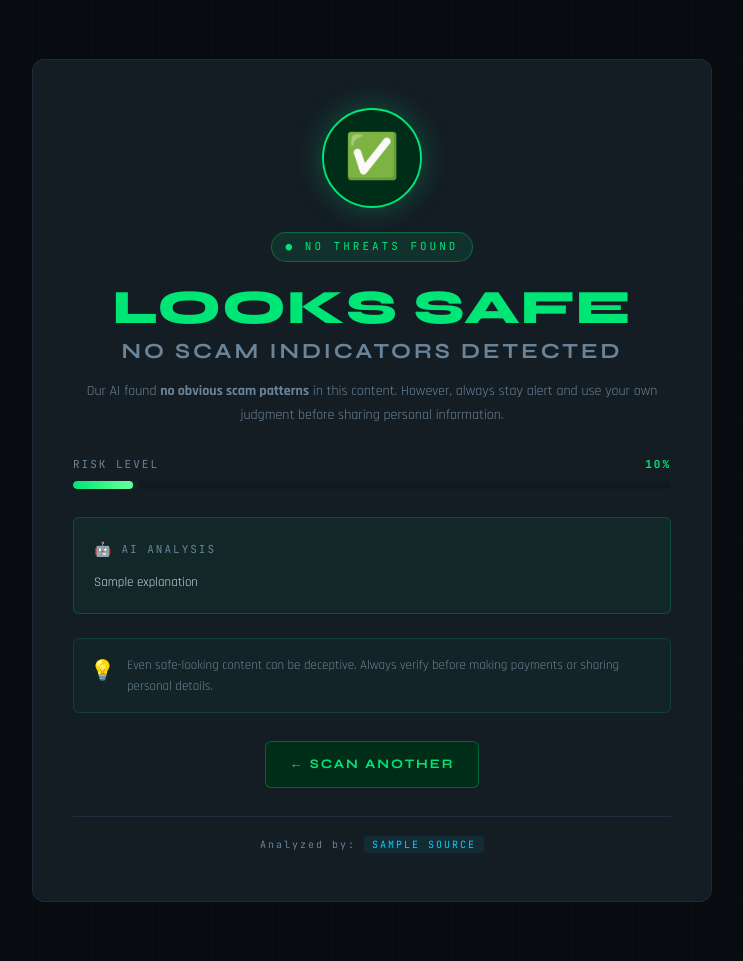
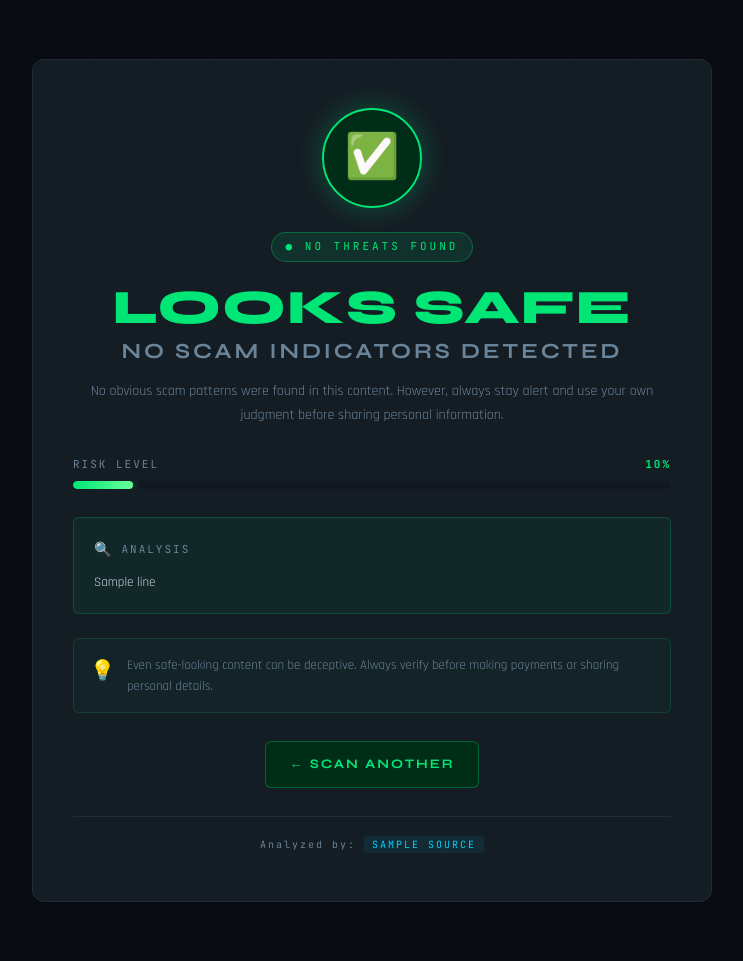
Before and after one commit to gouravgangwardev/Scam_Sense, a Flask app: template templates/result.html in a window 1280 px wide. Shown: the part 65-1026 px from the top of the page, without its empty margins (268-1011 px from the left). Run offline with Flask 3, Linux system fonts and the light colour scheme; the template is opened without the code that fills it: most values are stand-ins (such as "Sample title", 1, 10 or a date in 2020); parts of the project's set-up code (start-up, migrations or seed data) failed here and were passed over.

Commit message:
Update result.html

```diff
--- a/templates/result.html
+++ b/templates/result.html
@@ -8,21 +8,18 @@
 
 <div class="result-page result-{{ result.risk_level | lower }}">
 
-
   <div class="result-bg-fx"></div>
 
   <div class="result-container">
 
-
+    <!-- ════════════════════════════════ DANGEROUS ═══════════════════════════ -->
     {% if result.risk_level == "DANGEROUS" %}
 
     <div class="result-icon-wrap danger-pulse">
       <div class="result-icon">⛔</div>
     </div>
 
-    <div class="result-badge badge-danger">
-      ● THREAT DETECTED
-    </div>
+    <div class="result-badge badge-danger">● THREAT DETECTED</div>
 
     <h1 class="result-title danger-text">
       DANGER<br>
@@ -30,11 +27,11 @@
     </h1>
 
     <p class="result-desc">
-      Our AI has identified this as a <strong>high-risk scam attempt</strong>.
+      Our system has identified this as a <strong>high-risk scam attempt</strong>.
       Do not click any links, make any payments, or share any personal information.
     </p>
 
-
+    <!-- Risk Meter -->
     <div class="risk-meter">
       <div class="meter-label">
         <span>RISK LEVEL</span>
@@ -45,16 +42,24 @@
       </div>
     </div>
 
-
+    <!-- AI / Analysis Explanation -->
     <div class="result-explain danger-explain">
       <div class="explain-header">
-        <span class="explain-icon">🤖</span>
-        AI ANALYSIS
+        <span class="explain-icon">🔍</span>
+        ANALYSIS
       </div>
-      <p class="explain-text">{{ result.explanation }}</p>
+      <div class="explain-text">
+        {% if result.explanation is iterable and result.explanation is not string %}
+          {% for line in result.explanation %}
+            {% if line %}<p>{{ line }}</p>{% endif %}
+          {% endfor %}
+        {% else %}
+          <p>{{ result.explanation }}</p>
+        {% endif %}
+      </div>
     </div>
 
-
+    <!-- Content Preview -->
     {% if preview %}
     <div class="result-preview danger-preview">
       <div class="preview-label">⚠ SCANNED CONTENT (DO NOT ACT ON THIS)</div>
@@ -62,7 +67,7 @@
     </div>
     {% endif %}
 
-
+    <!-- Matched Patterns -->
     {% if result.matched_patterns %}
     <div class="matched-patterns">
       <div class="patterns-label">SCAM INDICATORS FOUND:</div>
@@ -74,26 +79,20 @@
     </div>
     {% endif %}
 
-
     <div class="result-actions">
-      <a href="{{ url_for('home') }}" class="result-btn btn-home-danger">
-        ← BACK TO SAFETY
-      </a>
-      <a href="{{ url_for('report_scam') }}" class="result-btn btn-report-danger">
-        📢 REPORT THIS SCAM
-      </a>
+      <a href="{{ url_for('home') }}" class="result-btn btn-home-danger">← BACK TO SAFETY</a>
+      <a href="{{ url_for('report_scam') }}" class="result-btn btn-report-danger">📢 REPORT THIS SCAM</a>
     </div>
 
 
+    <!-- ════════════════════════════════ SUSPICIOUS ══════════════════════════ -->
     {% elif result.risk_level == "SUSPICIOUS" %}
 
     <div class="result-icon-wrap warn-pulse">
       <div class="result-icon">⚠️</div>
     </div>
 
-    <div class="result-badge badge-suspicious">
-      ● SUSPICIOUS CONTENT
-    </div>
+    <div class="result-badge badge-suspicious">● SUSPICIOUS CONTENT</div>
 
     <h1 class="result-title suspicious-text">
       BE CAREFUL<br>
@@ -102,11 +101,10 @@
 
     <p class="result-desc">
       This content shows <strong>suspicious patterns</strong>.
-      It may or may not be a scam — but you should verify the source
-      before clicking any links or making payments.
+      It may or may not be a scam — verify the source before clicking links or making payments.
     </p>
 
-
+    <!-- Risk Meter -->
     <div class="risk-meter">
       <div class="meter-label">
         <span>RISK LEVEL</span>
@@ -117,15 +115,24 @@
       </div>
     </div>
 
-
+    <!-- Analysis Explanation -->
     <div class="result-explain suspicious-explain">
       <div class="explain-header">
-        <span class="explain-icon">🤖</span>
-        AI ANALYSIS
+        <span class="explain-icon">🔍</span>
+        ANALYSIS
       </div>
-      <p class="explain-text">{{ result.explanation }}</p>
+      <div class="explain-text">
+        {% if result.explanation is iterable and result.explanation is not string %}
+          {% for line in result.explanation %}
+            {% if line %}<p>{{ line }}</p>{% endif %}
+          {% endfor %}
+        {% else %}
+          <p>{{ result.explanation }}</p>
+        {% endif %}
+      </div>
     </div>
 
+    <!-- Content Preview -->
     {% if preview %}
     <div class="result-preview suspicious-preview">
       <div class="preview-label">SCANNED CONTENT</div>
@@ -133,6 +140,7 @@
     </div>
     {% endif %}
 
+    <!-- Matched Patterns -->
     {% if result.matched_patterns %}
     <div class="matched-patterns">
       <div class="patterns-label">SUSPICIOUS INDICATORS:</div>
@@ -155,24 +163,19 @@
     </div>
 
     <div class="result-actions">
-      <a href="{{ url_for('home') }}" class="result-btn btn-home-suspicious">
-        ← SCAN ANOTHER
-      </a>
-      <a href="{{ url_for('report_scam') }}" class="result-btn btn-report-suspicious">
-        📢 REPORT THIS
-      </a>
+      <a href="{{ url_for('home') }}" class="result-btn btn-home-suspicious">← SCAN ANOTHER</a>
+      <a href="{{ url_for('report_scam') }}" class="result-btn btn-report-suspicious">📢 REPORT THIS</a>
     </div>
 
 
+    <!-- ════════════════════════════════ SAFE ════════════════════════════════ -->
     {% else %}
 
     <div class="result-icon-wrap safe-pulse">
       <div class="result-icon">✅</div>
     </div>
 
-    <div class="result-badge badge-safe">
-      ● NO THREATS FOUND
-    </div>
+    <div class="result-badge badge-safe">● NO THREATS FOUND</div>
 
     <h1 class="result-title safe-text">
       LOOKS SAFE<br>
@@ -180,28 +183,36 @@
     </h1>
 
     <p class="result-desc">
-      Our AI found <strong>no obvious scam patterns</strong> in this content.
+      No obvious scam patterns were found in this content.
       However, always stay alert and use your own judgment before sharing personal information.
     </p>
 
-
+    <!-- Risk Meter -->
     <div class="risk-meter">
       <div class="meter-label">
         <span>RISK LEVEL</span>
         <span class="meter-score safe-text">{{ result.risk_score }}%</span>
       </div>
       <div class="meter-track">
-        <div class="meter-fill safe-fill" style="width: {{ result.risk_score if result.risk_score > 0 else 5 }}%"></div>
+        <div class="meter-fill safe-fill" style="width: {{ [result.risk_score, 5] | max }}%"></div>
       </div>
     </div>
 
-
+    <!-- Analysis Explanation -->
     <div class="result-explain safe-explain">
       <div class="explain-header">
-        <span class="explain-icon">🤖</span>
-        AI ANALYSIS
+        <span class="explain-icon">🔍</span>
+        ANALYSIS
       </div>
-      <p class="explain-text">{{ result.explanation }}</p>
+      <div class="explain-text">
+        {% if result.explanation is iterable and result.explanation is not string %}
+          {% for line in result.explanation %}
+            {% if line %}<p>{{ line }}</p>{% endif %}
+          {% endfor %}
+        {% else %}
+          <p>{{ result.explanation }}</p>
+        {% endif %}
+      </div>
     </div>
 
     <div class="safe-reminder">
@@ -210,16 +221,23 @@
     </div>
 
     <div class="result-actions">
-      <a href="{{ url_for('home') }}" class="result-btn btn-home-safe">
-        ← SCAN ANOTHER
-      </a>
+      <a href="{{ url_for('home') }}" class="result-btn btn-home-safe">← SCAN ANOTHER</a>
     </div>
 
     {% endif %}
 
-
+    <!-- ── Detection Source Label ───────────────────────────────────────── -->
     <div class="detection-source">
-      Analyzed by: <span class="source-tag">{{ result.source | upper }}</span>
+      Analyzed by:
+      <span class="source-tag">
+        {% if result.source == "ocr_fallback" %}OCR + RULE-BASED
+        {% elif result.source == "fallback" %}RULE-BASED FALLBACK
+        {% elif result.source == "whitelist" %}SAFE WHITELIST
+        {% elif result.source == "message-ai" %}MESSAGE AI
+        {% elif result.source == "link-ai" %}LINK AI
+        {% else %}{{ result.source | upper }}
+        {% endif %}
+      </span>
     </div>
 
   </div>
```
